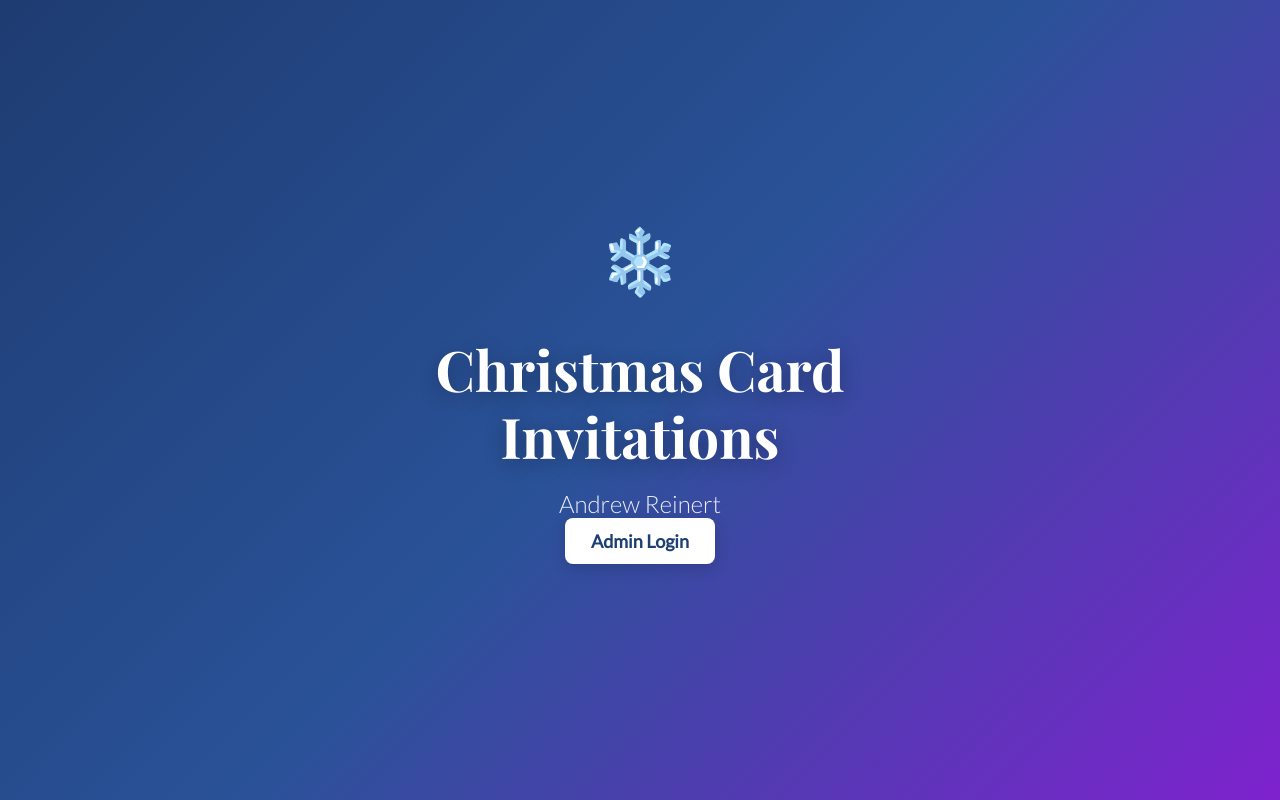
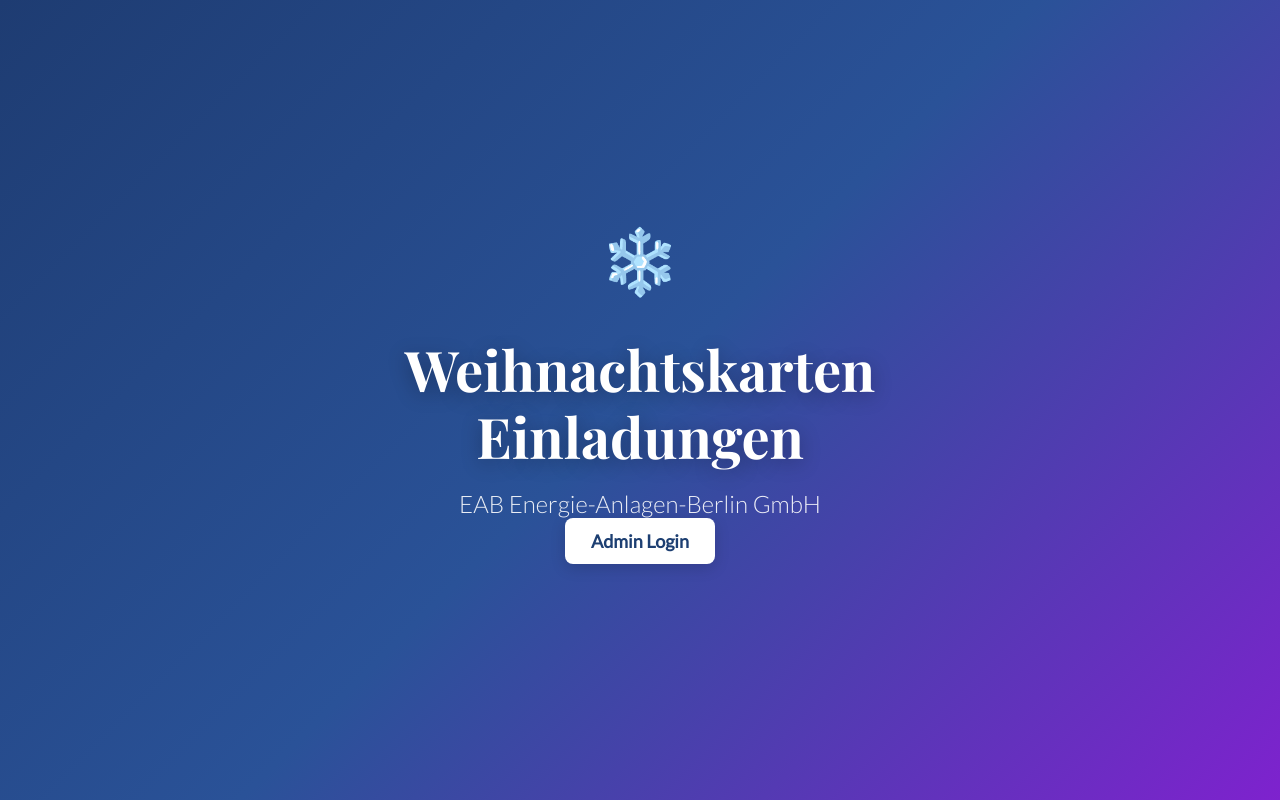
Before and after one commit to NamTruongTran/EAB-Einladungskarte-Weihnachten, a plain HTML site: page index.html in a window 1280 px wide. Drawn offline with nearby package versions, Linux system fonts and the light colour scheme.

Commit message:
minor changes

```diff
--- a/index.html
+++ b/index.html
@@ -105,8 +105,8 @@
 <body>
     <div class="container">
         <div class="snowflake">❄️</div>
-        <h1>Christmas Card<br>Invitations</h1>
-        <p class="admin-name">Andrew Reinert</p>
+        <h1>Weihnachtskarten<br>Einladungen</h1>
+        <p class="admin-name">EAB Energie-Anlagen-Berlin GmbH</p>
         <!-- ⭐ Admin Login Button -->
         <a href="/invitation/admin-7k9mP4xR/" class="admin-btn">Admin Login</a>
     </div>
```
